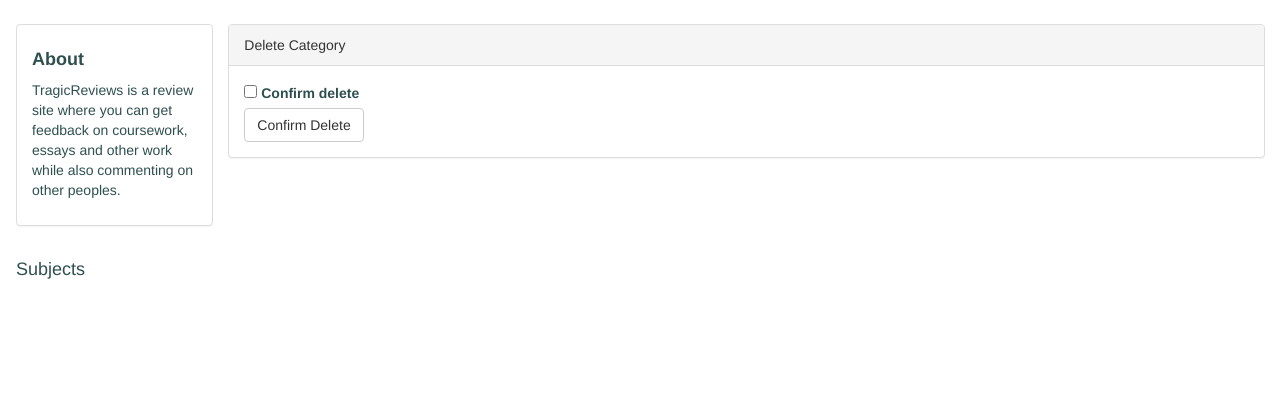
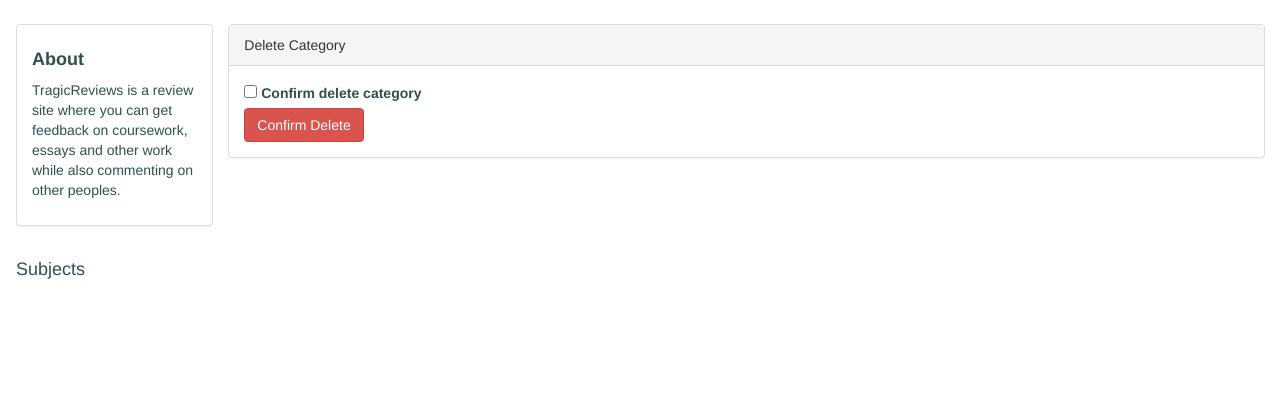
Before and after one commit to wad2-2018-lab10-teamB/tragicreviews, a Django app: template templates/tragicreviews/subject_confirm_delete.html in a window 1280 px wide. Shown: the part 206-626 px from the top of the page. Run offline with Django 3.2, Linux system fonts and the light colour scheme; the template is opened without the code that fills it: values that come from a table or form of the project are taken from there, others are empty; some libraries are stand-ins or nearby versions.

Commit message:
Fix diplay typo

```diff
--- a/templates/tragicreviews/subject_confirm_delete.html
+++ b/templates/tragicreviews/subject_confirm_delete.html
@@ -15,7 +15,7 @@
                     <form action="" method="post">
                         {% csrf_token %}
                         {% bootstrap_form form %}
-                        <input class="btn btn-default" type="submit" value="Confirm Delete" />
+                        <input class="btn btn-danger" type="submit" value="Confirm Delete" />
                     </form>
                 </form>
             </div>
--- a/templates/tragicreviews/update_category.html
+++ b/templates/tragicreviews/update_category.html
@@ -8,7 +8,7 @@
 
 {% block body_block %}
         <div class="panel panel-default">
-        <div class="panel-heading"> Delete Category </div>
+        <div class="panel-heading"> Update Category </div>
             <div class="panel-body">
                 <form method="POST" action=".">
                     {% csrf_token %}
--- a/tragicreviews/forms.py
+++ b/tragicreviews/forms.py
@@ -116,4 +116,4 @@ class SubjectForm(forms.ModelForm):
 
 
 class DeleteSubjectForm(forms.Form):
-    confirm_delete = forms.BooleanField(required=True)
+    confirm_delete = forms.BooleanField(required=True, label="Confirm delete category", help_text="This action cannot be undone.")
```
